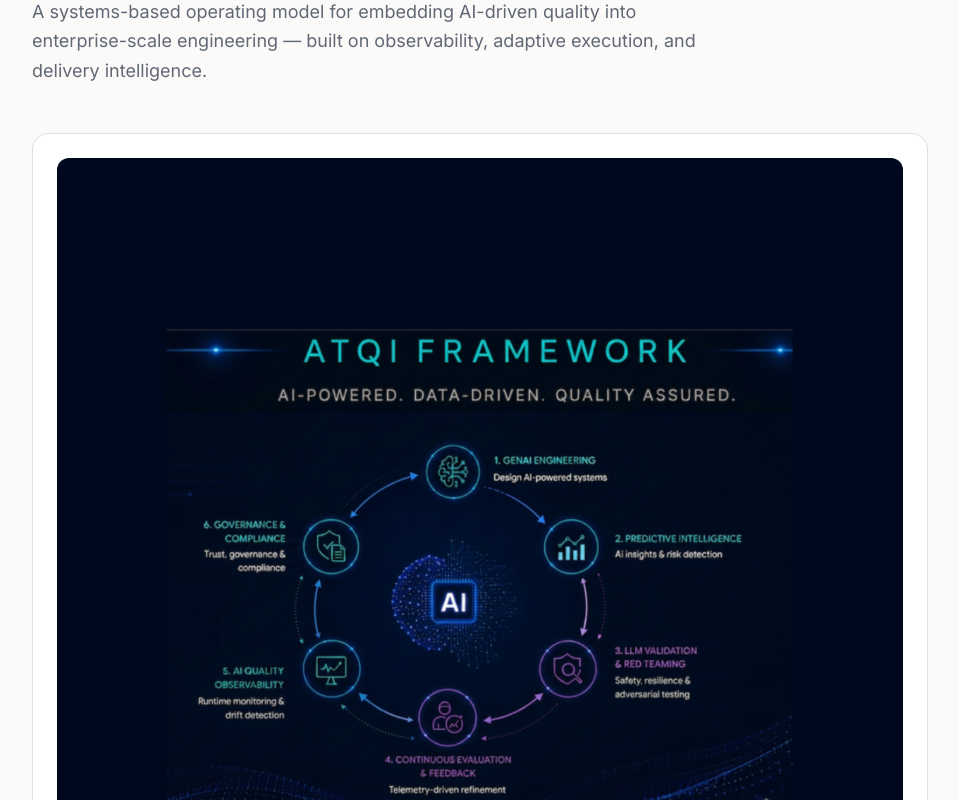
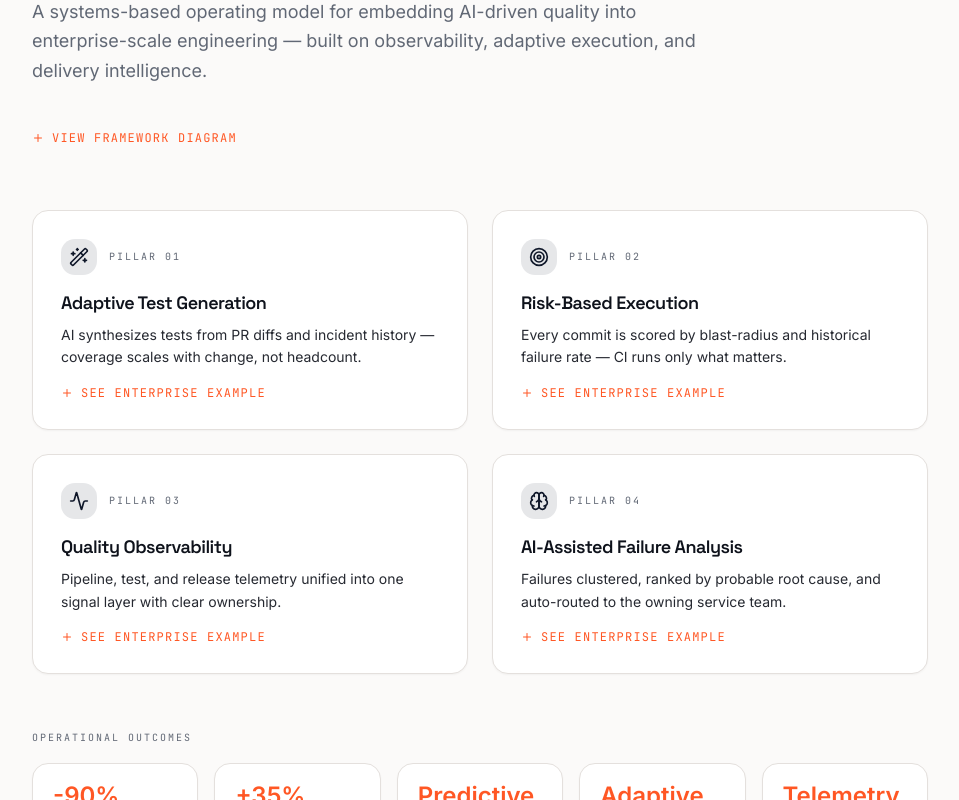
Before and after one commit to ateymurazov/alextnow.com, a React (Vite) app: page / in a window 1280 px wide. Shown: the part 6900-7700 px from the top of the page, without its empty margins (304-1263 px from the left). Built offline with nearby package versions, Linux system fonts and the light colour scheme.

Commit message:
Changes
Co-authored-by: ateymurazov <410739+ateymurazov@users.noreply.github.com>

```diff
--- a/src/components/Framework.tsx
+++ b/src/components/Framework.tsx
@@ -1,27 +1,35 @@
-import React from 'react';
-import { Wand2, Target, Activity, Brain } from 'lucide-react';
+import React, { useState } from 'react';
+import { Wand2, Target, Activity, Brain, Plus, Minus } from 'lucide-react';
 import frameworkImg from '@/assets/atqi-framework.png';
 
 const pillars = [
   {
     icon: Wand2,
     title: 'Adaptive Test Generation',
-    body: 'Example: on a multi-brand commerce checkout, AI synthesizes unit, contract, and edge-case tests from each PR diff plus production incident history — lifting meaningful coverage on changed code from ~55% to 90%+ without growing the QE headcount.',
+    summary: 'AI synthesizes tests from PR diffs and incident history — coverage scales with change, not headcount.',
+    example:
+      'On a multi-brand commerce checkout, meaningful coverage on changed code moved from ~55% to 90%+ without growing the QE org.',
   },
   {
     icon: Target,
     title: 'Risk-Based Execution',
-    body: 'Example: a 9,000-test enterprise SaaS suite is scored per-commit by change blast-radius and historical failure rate; CI runs only the top-risk slice in pre-merge — cutting PR feedback from 48 minutes to under 9 while holding escape rate flat.',
+    summary: 'Every commit is scored by blast-radius and historical failure rate — CI runs only what matters.',
+    example:
+      'A 9,000-test enterprise SaaS suite: PR feedback cut from 48 minutes to under 9, with escape rate held flat.',
   },
   {
     icon: Activity,
     title: 'Quality Observability',
-    body: 'Example: pipeline, test, and release telemetry unified into a single signal layer across 120+ engineers and 5 product lines — surfacing flakiness, drift, and escape rate by owner and driving production defect escape down 60% quarter-over-quarter.',
+    summary: 'Pipeline, test, and release telemetry unified into one signal layer with clear ownership.',
+    example:
+      'Across 120+ engineers and 5 product lines, production defect escape dropped 60% quarter-over-quarter.',
   },
   {
     icon: Brain,
     title: 'AI-Assisted Failure Analysis',
-    body: 'Example: on a regulated payments platform, failed runs are clustered and ranked by probable root cause, then auto-routed to the owning service team — collapsing mean-time-to-diagnose from ~4 hours to under 20 minutes and unblocking release trains same-day.',
+    summary: 'Failures clustered, ranked by probable root cause, and auto-routed to the owning service team.',
+    example:
+      'On a regulated payments platform, mean-time-to-diagnose collapsed from ~4 hours to under 20 minutes.',
   },
 ];
 
@@ -34,6 +42,9 @@ const outcomes = [
 ];
 
 const Framework = () => {
+  const [openPillar, setOpenPillar] = useState<number | null>(null);
+  const [diagramOpen, setDiagramOpen] = useState(false);
+
   return (
     <section id="framework" className="section-container">
       <div className="section-eyebrow">04 — Framework</div>
@@ -41,12 +52,23 @@ const Framework = () => {
         AT Quality Intelligence<br />Framework<sup className="text-xl text-accent">™</sup>
       </h2>
 
-      <p className="max-w-2xl text-muted-foreground text-lg leading-relaxed mb-12">
+      <p className="max-w-2xl text-muted-foreground text-lg leading-relaxed mb-10">
         A systems-based operating model for embedding AI-driven quality into enterprise-scale
         engineering — built on observability, adaptive execution, and delivery intelligence.
       </p>
 
-      <div className="card-elevated p-4 md:p-6 mb-12 overflow-hidden">
+      <div className="mb-12">
+        <button
+          type="button"
+          onClick={() => setDiagramOpen(!diagramOpen)}
+          className="inline-flex items-center gap-2 text-xs font-mono uppercase tracking-widest text-accent hover:text-accent/80 transition-colors mb-4"
+          aria-expanded={diagramOpen}
+        >
+          {diagramOpen ? <Minus className="h-3 w-3" /> : <Plus className="h-3 w-3" />}
+          {diagramOpen ? 'Hide framework diagram' : 'View framework diagram'}
+        </button>
+        {diagramOpen && (
+          <div className="card-elevated p-4 md:p-6 overflow-hidden">
             <img
               src={frameworkImg}
               alt="AT Quality Intelligence Framework diagram showing six interconnected capabilities: GenAI Engineering, Predictive Intelligence, LLM Validation & Red Teaming, Continuous Evaluation & Feedback, AI Quality Observability, and Governance & Compliance"
@@ -54,10 +76,13 @@ const Framework = () => {
               loading="lazy"
             />
           </div>
+        )}
+      </div>
 
       <div className="grid md:grid-cols-2 gap-6 mb-14">
         {pillars.map((p, i) => {
           const Icon = p.icon;
+          const isOpen = openPillar === i;
           return (
             <article key={i} className="card-elevated p-7 hover-lift flex flex-col">
               <div className="flex items-center gap-3 mb-4">
@@ -71,7 +96,26 @@ const Framework = () => {
               <h3 className="text-lg font-semibold text-foreground mb-2 leading-snug">
                 {p.title}
               </h3>
-              <p className="text-sm text-muted-foreground leading-relaxed">{p.body}</p>
+              <p className="text-sm text-foreground/90 leading-relaxed mb-4">{p.summary}</p>
+
+              {isOpen && (
+                <div className="pt-4 mb-4 border-t border-border">
+                  <div className="font-mono text-[10px] tracking-widest uppercase text-muted-foreground mb-2">
+                    Enterprise Example
+                  </div>
+                  <p className="text-sm text-muted-foreground leading-relaxed">{p.example}</p>
+                </div>
+              )}
+
+              <button
+                type="button"
+                onClick={() => setOpenPillar(isOpen ? null : i)}
+                className="mt-auto inline-flex items-center gap-2 text-xs font-mono uppercase tracking-widest text-accent hover:text-accent/80 transition-colors"
+                aria-expanded={isOpen}
+              >
+                {isOpen ? <Minus className="h-3 w-3" /> : <Plus className="h-3 w-3" />}
+                {isOpen ? 'Collapse' : 'See enterprise example'}
+              </button>
             </article>
           );
         })}
```
Lines whose indentation alone changed are shown as unchanged.
